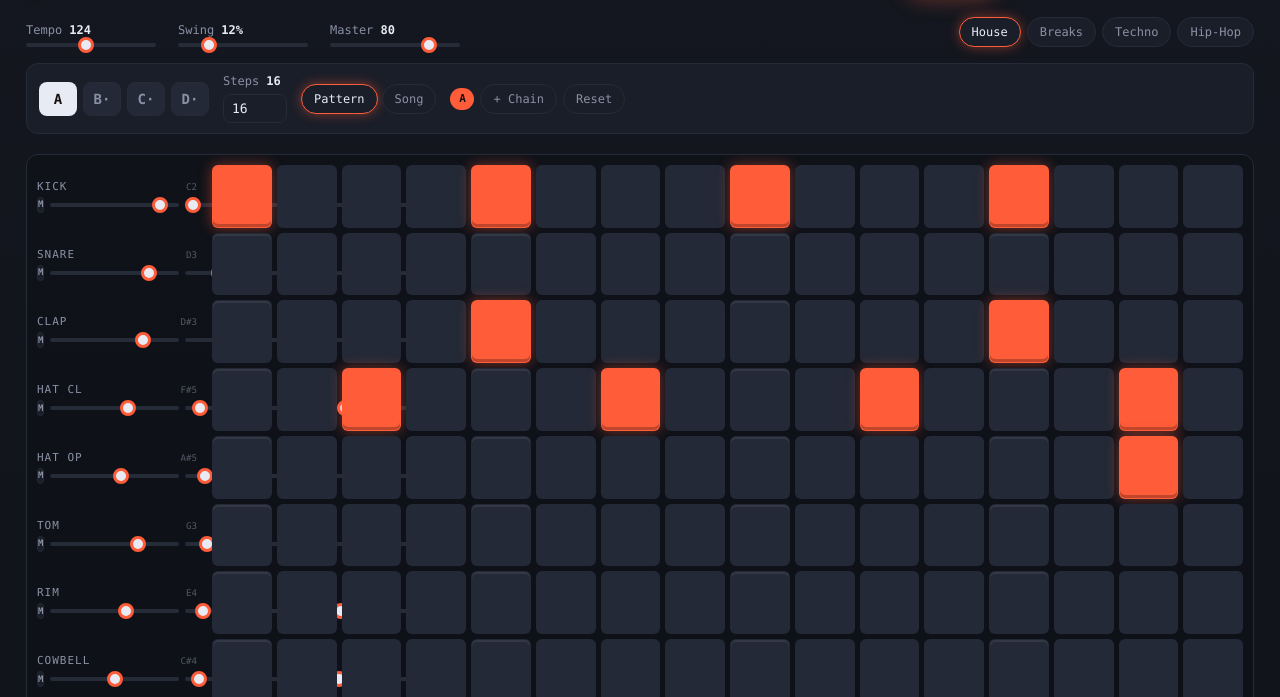
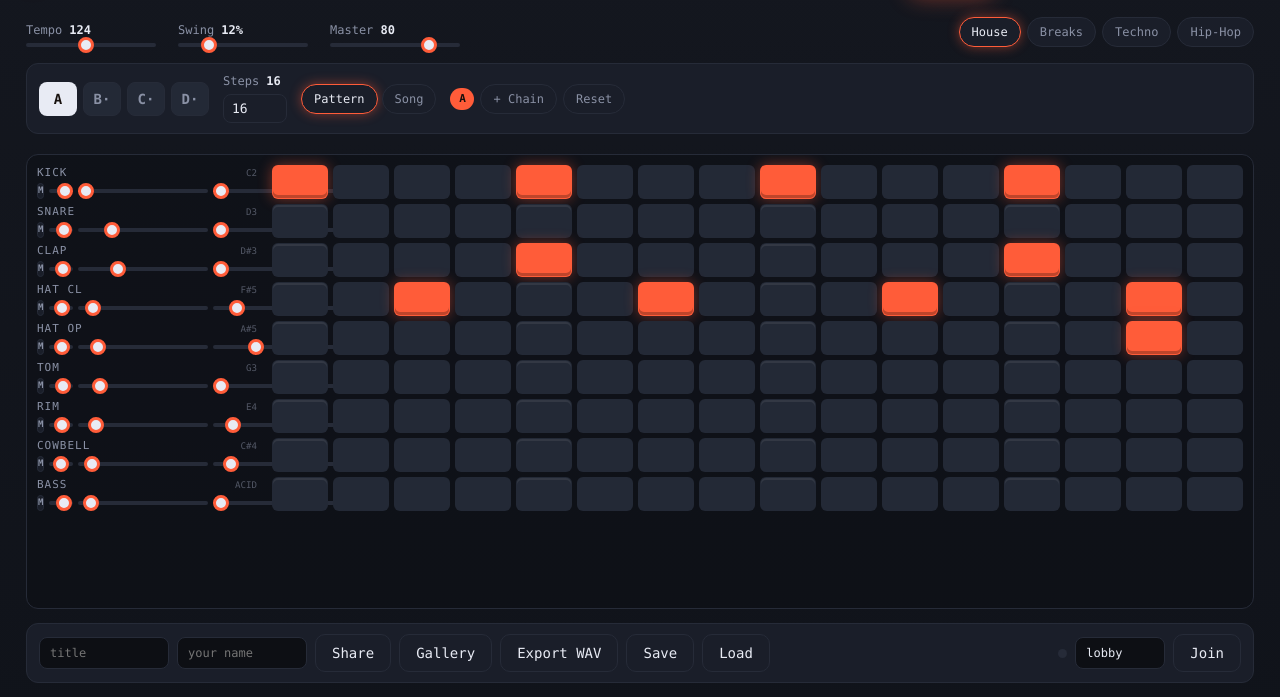
Before and after one commit to Alexandru2984/browser_drum_machine, a plain HTML site: page index.html in a window 1280 px wide. Shown: the part 63-760 px from the top of the page. Drawn offline with Linux system fonts and the light colour scheme.

Commit message:
Fix overlapping row controls, rows fill grid height

```diff
--- a/app.js
+++ b/app.js
@@ -641,7 +641,7 @@ function noteName(midi) {
 
 function buildGrid() {
   grid.innerHTML = "";
-  grid.style.gridTemplateColumns = `170px repeat(${state.steps}, minmax(14px, 1fr))`;
+  grid.style.gridTemplateColumns = `230px repeat(${state.steps}, minmax(14px, 1fr))`;
   const rows = [...PERC_TRACKS.map((t) => ({ ...t, kind: "perc" })), { ...BASS_TRACK, kind: "bass" }];
 
   rows.forEach((tr) => {
--- a/style.css
+++ b/style.css
@@ -154,8 +154,10 @@ input[type="number"]:focus { border-color: var(--accent); }
 
 .grid {
   display: grid;
-  grid-template-columns: 170px repeat(16, minmax(14px, 1fr));
+  grid-template-columns: 230px repeat(16, minmax(14px, 1fr));
+  grid-template-rows: repeat(9, minmax(34px, 1fr));
   gap: 5px;
+  height: 100%;
 }
 
 .row-label {
@@ -177,7 +179,8 @@ input[type="number"]:focus { border-color: var(--accent); }
 .row-tools {
   display: flex;
   align-items: center;
-  gap: 6px;
+  gap: 5px;
+  min-width: 0;
 }
 
 .mute-btn {
@@ -221,7 +224,8 @@ input[type="number"]:focus { border-color: var(--accent); }
 }
 
 .row-vol {
-  width: 100%;
+  flex: 1;
+  min-width: 24px;
   height: 3px;
 }
 .row-fx {
@@ -249,12 +253,12 @@ input[type="number"]:focus { border-color: var(--accent); }
 .row-label.muted .row-name { text-decoration: line-through; opacity: .45; }
 
 .cell {
-  aspect-ratio: 1 / 1.05;
   border-radius: 6px;
   background: var(--beat);
   border: 1px solid transparent;
   cursor: pointer;
   touch-action: none;
+  height: 100%;
   transition: background .08s, box-shadow .08s, transform .05s;
 }
 .cell:hover { background: #2c3444; }
```
